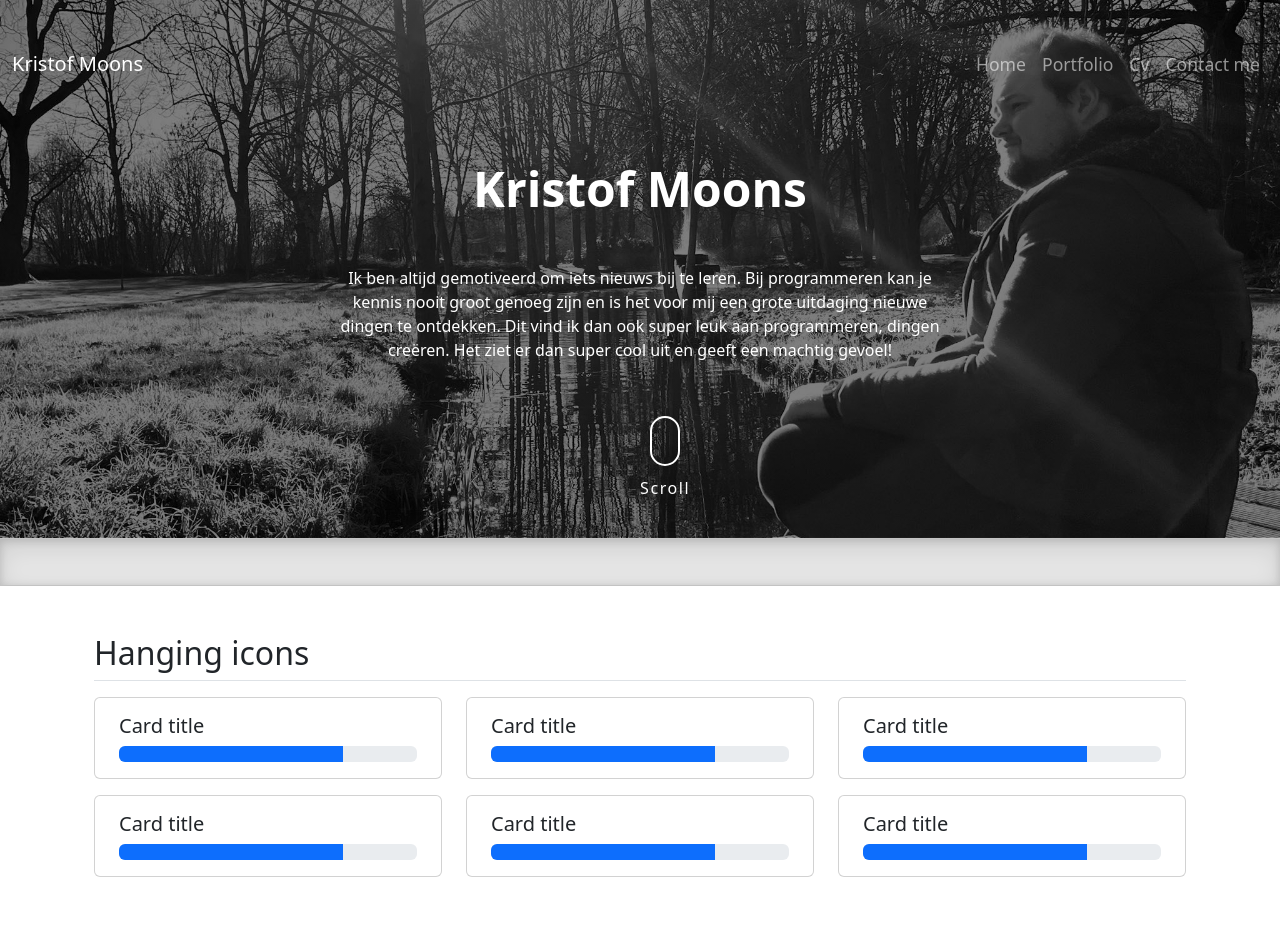
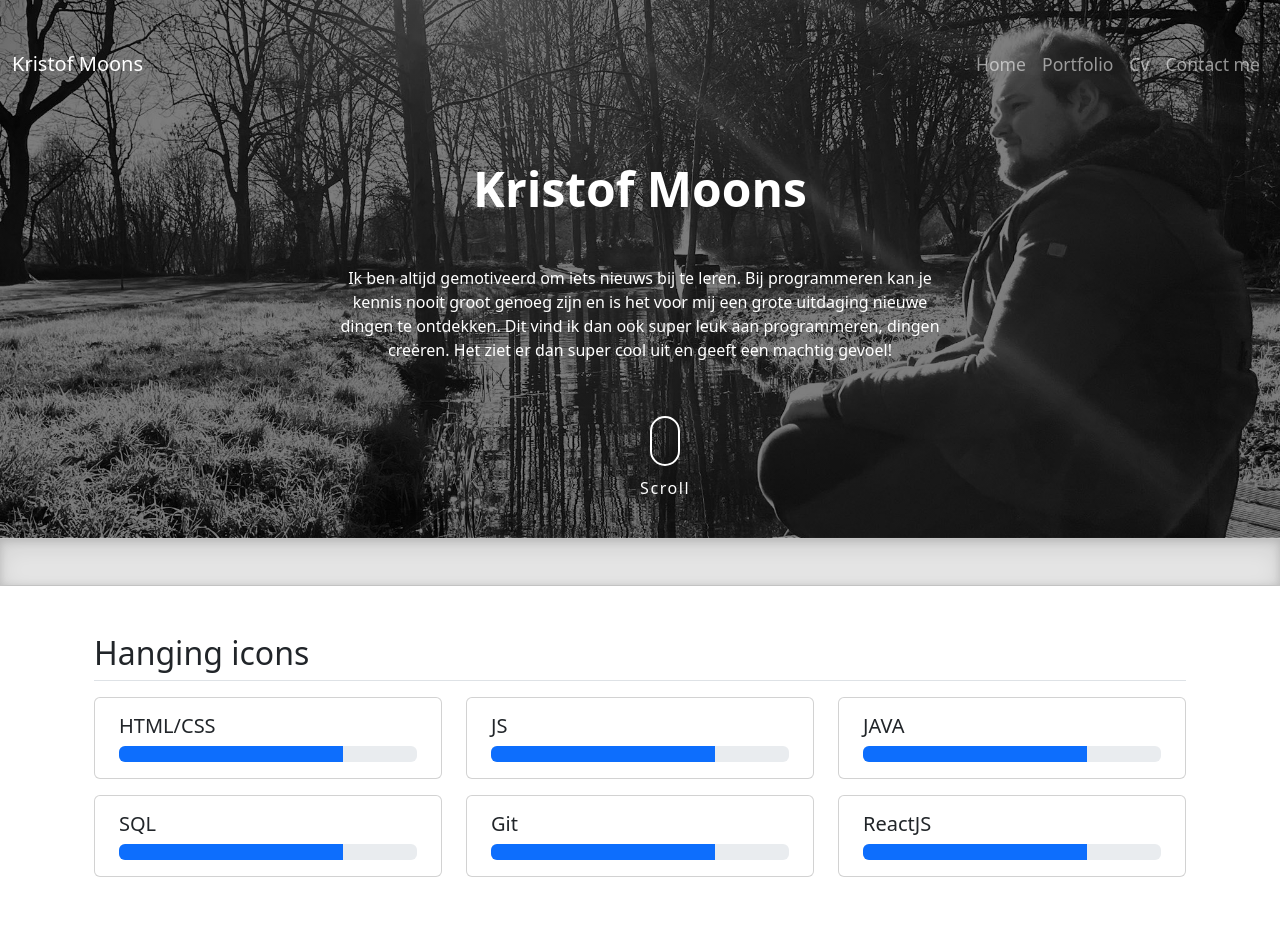
Before and after one commit to kristofmoons/porfolio, a React (Create React App) app: page / in a window 1280 px wide. Shown: the top 952 px of the page. Built offline with nearby package versions, Linux system fonts and the light colour scheme.

Commit message:
skills uses props

```diff
--- a/src/App.js
+++ b/src/App.js
@@ -13,7 +13,7 @@ function App() {
           <BrowserRouter>
               <Routes>
                   <Route path="/" element={<LandingPage/>}/>
-                  <Route path="/projects" element={<AchievementPage/>}/>
+                  <Route path="/portfolio" element={<AchievementPage/>}/>
                   <Route path="/contact" element={<ContactPage/>}/>
 
 
--- a/src/components/Skills.js
+++ b/src/components/Skills.js
@@ -1,10 +1,9 @@
-import {Col} from "react-bootstrap";
 
-function Skill(){
+function Skill(props){
     return<div className={"col-md-4"}>
         <div className="card px-2 my-2 ">
             <div className="card-body">
-                <h5 className="card-title">Card title</h5>
+                <h5 className="card-title">{props.language}</h5>
                 <div className="progress" >
                     <div className="progress-bar" style={{width:"75%"}} role="progressbar" aria-valuemin="0"
                          aria-valuemax="100"></div>
@@ -22,18 +21,17 @@ export function Skills(){
 
             <div className="row">
 
+                <Skill language={"HTML/CSS"}/>
 
-                <Skill/>
+                <Skill language={"JS"}/>
 
-                <Skill/>
+                <Skill language={"JAVA"}/>
 
-                <Skill/>
+                <Skill language={"SQL"}/>
 
-                <Skill/>
+                <Skill language={"Git"}/>
 
-                <Skill/>
-
-                <Skill/>
+                <Skill language={"ReactJS"}/>
 
             </div>
         </div>
--- a/src/pages/LandingPage.js
+++ b/src/pages/LandingPage.js
@@ -49,16 +49,16 @@ export default function LandingPage() {
                         <div className="collapse navbar-collapse" id="navbarSupportedContent">
                             <ul className="navbar-nav ms-auto mb-2 mb-lg-0">
                                 <li className="nav-item">
-                                    <a className="nav-link" aria-current="page" href="#">Home</a>
+                                    <a className="nav-link" aria-current="page" href="/">Home</a>
                                 </li>
                                 <li className="nav-item">
-                                    <a className="nav-link" href="#">Portfolio</a>
+                                    <a className="nav-link" href="/portfolio">Portfolio</a>
                                 </li>
                                 <li className="nav-item">
-                                    <a className="nav-link" href="#">Cv</a>
+                                    <a className="nav-link" href="/cv">Cv</a>
                                 </li>
                                 <li className="nav-item">
-                                    <a className="nav-link" href="#">Contact me</a>
+                                    <a className="nav-link" href="/contact">Contact me</a>
                                 </li>
                             </ul>
                         </div>
```
